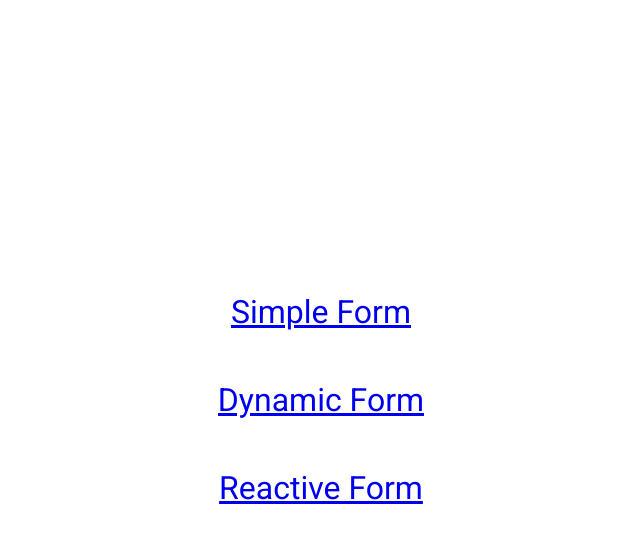
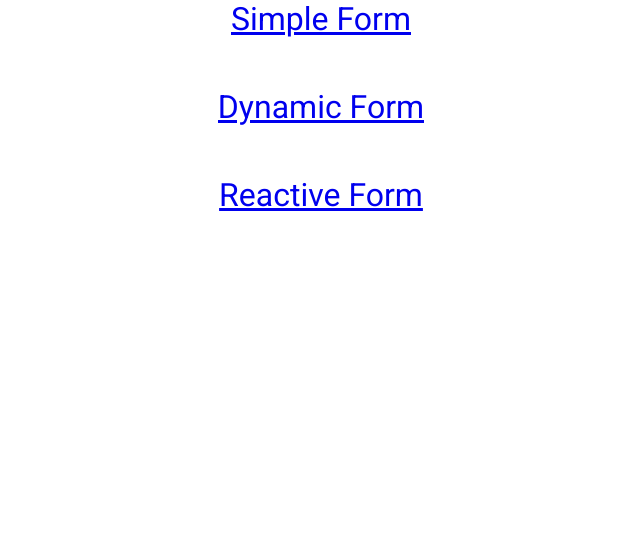
Before and after one commit to brandonhach/angular-form-practice, an Angular app: page / in a window 1280 px wide. Shown: the top 542 px of the page, without its empty margins (319-959 px from the left). Built offline with nearby package versions, Linux system fonts and the light colour scheme.

Commit message:
remove div to make standalone router outlet

```diff
--- a/src/app/app.component.html
+++ b/src/app/app.component.html
@@ -1 +1 @@
-<div id="main"><router-outlet /></div>
+<router-outlet />
```
